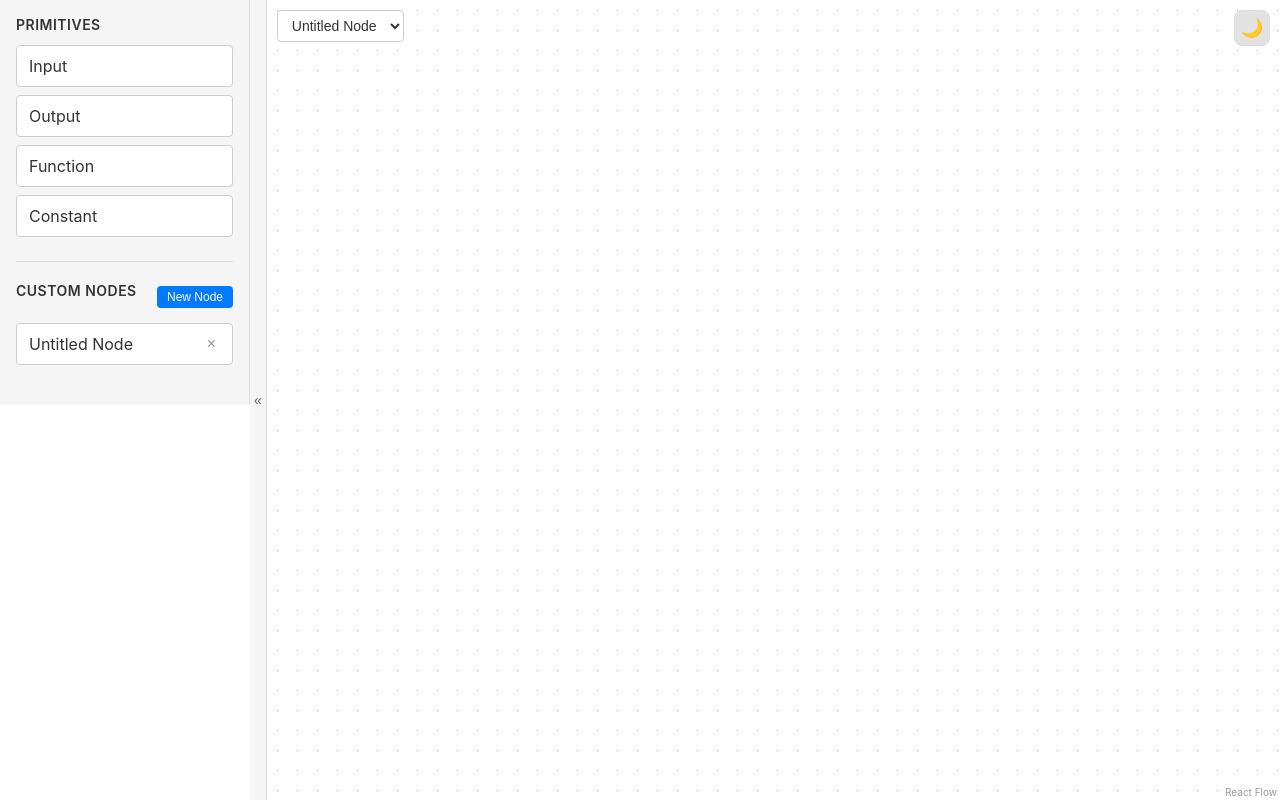
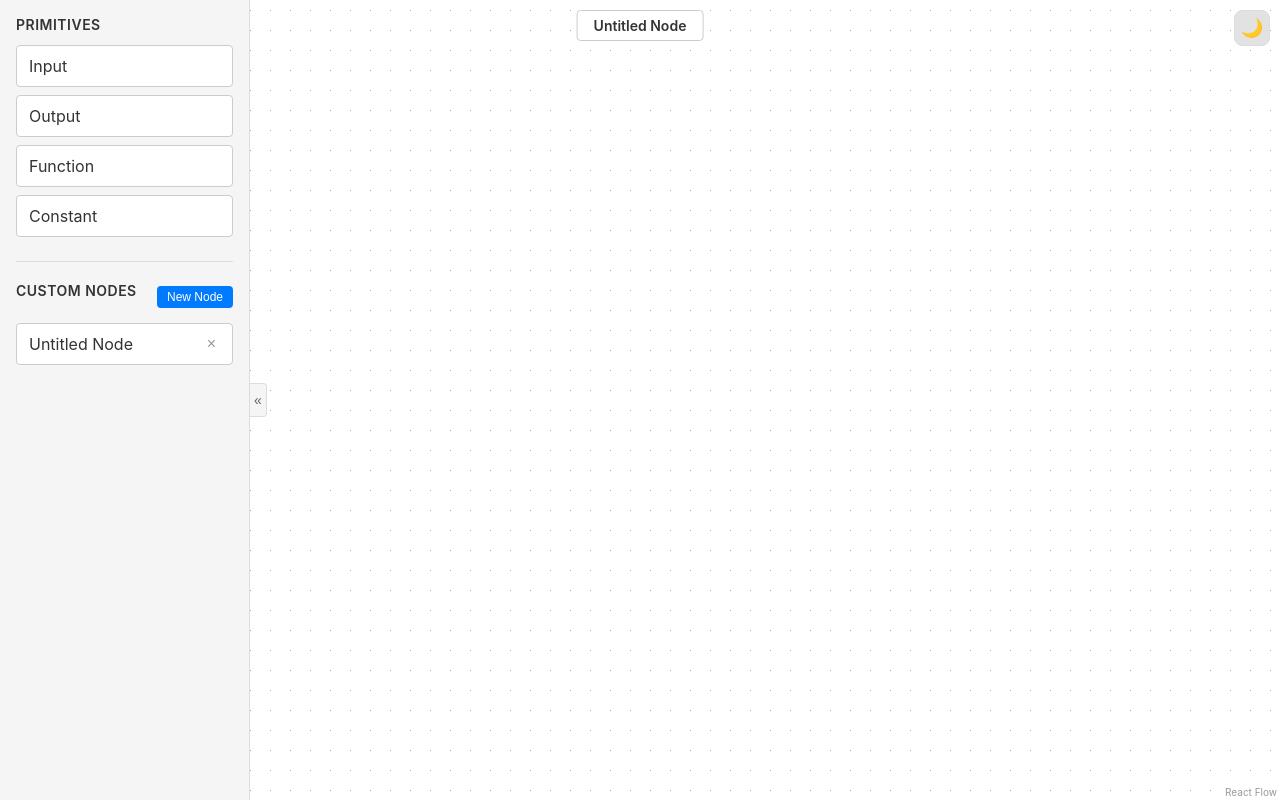
Before and after one commit to 68mschmitt/arch-complete, a React (Vite) app: page / in a window 1280 px wide. Both pictures are taken after a click on the button "New Node". Built offline with nearby package versions, Linux system fonts and the light colour scheme.

Commit message:
Update styles

```diff
--- a/src/App.module.css
+++ b/src/App.module.css
@@ -15,8 +15,12 @@
 }
 
 .paletteWrapper {
+  position: fixed;
+  left: 0;
+  top: 0;
+  bottom: 0;
+  z-index: 50;
   width: 250px;
-  flex-shrink: 0;
   overflow: hidden;
   transition: width 0.25s ease;
 }
@@ -26,18 +30,27 @@
 }
 
 .paletteToggle {
-  flex-shrink: 0;
+  position: fixed;
+  left: 250px;
+  top: 50%;
+  transform: translateY(-50%);
+  z-index: 51;
   background: var(--bg-panel);
-  border: none;
-  border-right: 1px solid var(--border-primary);
+  border: 1px solid var(--border-primary);
+  border-left: none;
+  border-radius: 0 4px 4px 0;
   cursor: pointer;
   display: flex;
   align-items: center;
   justify-content: center;
-  padding: 0 4px;
+  padding: 8px 4px;
   font-size: 14px;
   color: var(--text-secondary);
-  transition: background-color 0.15s ease;
+  transition: left 0.25s ease, background-color 0.15s ease;
+}
+
+.paletteToggleCollapsed {
+  left: 0;
 }
 
 .paletteToggle:hover {
--- a/src/App.tsx
+++ b/src/App.tsx
@@ -37,7 +37,7 @@ function App() {
           <Palette />
         </div>
         <button
-          className={styles.paletteToggle}
+          className={`${styles.paletteToggle} ${paletteCollapsed ? styles.paletteToggleCollapsed : ''}`}
           onClick={togglePalette}
           data-testid="palette-toggle"
         >
--- a/src/components/Canvas.module.css
+++ b/src/components/Canvas.module.css
@@ -6,23 +6,21 @@
   flex-direction: column;
 }
 
-.selector {
+.heading {
   position: absolute;
   top: 10px;
-  left: 10px;
+  left: 50%;
+  transform: translateX(-50%);
   z-index: 10;
-  padding: 6px 10px;
+  padding: 6px 16px;
+  background: var(--bg-surface);
   border: 1px solid var(--border-secondary);
   border-radius: 4px;
-  background: var(--bg-surface);
   color: var(--text-primary);
   font-size: 14px;
-  cursor: pointer;
-}
-
-.selector:focus {
-  outline: none;
-  border-color: var(--text-secondary);
+  font-weight: 600;
+  white-space: nowrap;
+  pointer-events: none;
 }
 
 .emptyState {
--- a/src/components/Canvas.tsx
+++ b/src/components/Canvas.tsx
@@ -9,8 +9,6 @@ import styles from './Canvas.module.css';
 
 function Canvas() {
   // Read active definition from store
-  const definitions = useStore((s) => s.definitions);
-  const activeDefinitionId = useStore((s) => s.activeDefinitionId);
   const activeDefinition = useStore((s) =>
     s.definitions.find((d) => d.id === s.activeDefinitionId),
   );
@@ -22,7 +20,6 @@ function Canvas() {
   const onNodesChange = useStore((s) => s.onNodesChange);
   const onEdgesChange = useStore((s) => s.onEdgesChange);
   const onConnect = useStore((s) => s.onConnect);
-  const setActiveDefinition = useStore((s) => s.setActiveDefinition);
   const setSidePanelDefinition = useStore((s) => s.setSidePanelDefinition);
   const addNode = useStore((s) => s.addNode);
   const darkMode = useStore((s) => s.darkMode);
@@ -103,29 +100,13 @@ function Canvas() {
     [screenToFlowPosition, addNode],
   );
 
-  // Handle definition switching
-  const handleDefinitionChange = useCallback(
-    (e: React.ChangeEvent<HTMLSelectElement>) => {
-      setActiveDefinition(e.target.value);
-    },
-    [setActiveDefinition],
-  );
 
   return (
     <div className={styles.canvas} data-testid="canvas">
-      {definitions.length > 0 && (
-        <select
-          data-testid="definition-selector"
-          className={styles.selector}
-          value={activeDefinitionId ?? ''}
-          onChange={handleDefinitionChange}
-        >
-          {definitions.map((d) => (
-            <option key={d.id} value={d.id}>
-              {d.name}
-            </option>
-          ))}
-        </select>
+      {activeDefinition && (
+        <div className={styles.heading} data-testid="definition-heading">
+          {activeDefinition.name}
+        </div>
       )}
       {activeDefinition ? (
         <CanvasModeProvider mode="edit">
--- a/src/components/Palette.module.css
+++ b/src/components/Palette.module.css
@@ -1,10 +1,11 @@
 .palette {
-  width: 250px;
-  flex-shrink: 0;
+  width: 100%;
+  height: 100%;
   background-color: var(--bg-panel);
   border-right: 1px solid var(--border-primary);
   overflow-y: auto;
   padding: 16px;
+  box-sizing: border-box;
 }
 
 .section {
--- a/src/components/SidePanel.module.css
+++ b/src/components/SidePanel.module.css
@@ -1,5 +1,9 @@
 .panel {
-  flex-shrink: 0;
+  position: fixed;
+  bottom: 0;
+  left: 0;
+  right: 0;
+  z-index: 50;
   background-color: var(--bg-surface);
   border-top: 1px solid var(--border-panel);
   display: flex;
```
